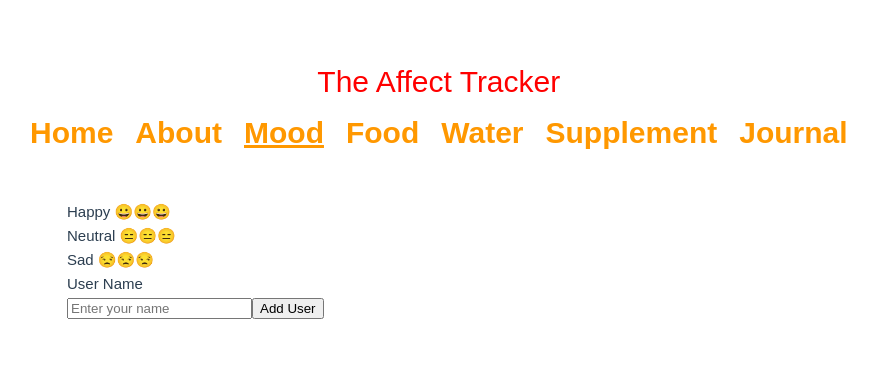
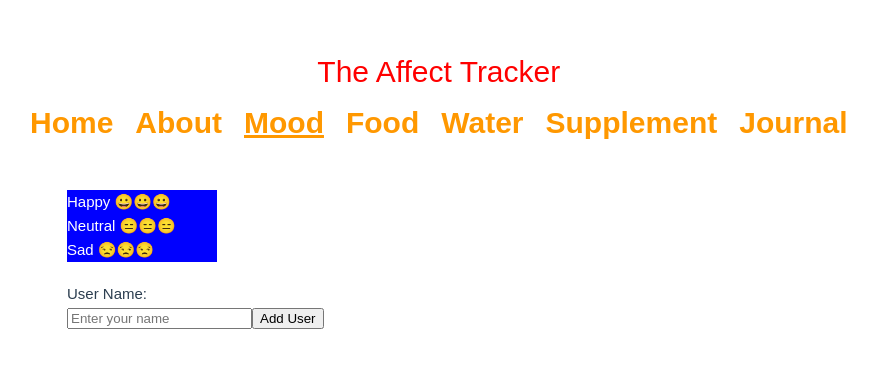
Before and after one commit to llcain/affecttracking, a Vue app in the folder Affect-Tracking-App/: page /chart in a window 1280 px wide. Shown: the part 211-578 px from the top of the page, without its empty margins (21-898 px from the left). Built offline with nearby package versions, Linux system fonts and the light colour scheme.

Commit message:
added background color to list item - made text color of list item white - created margin between legend and user name label

```diff
--- a/Affect-Tracking-App/src/pages/MoodChart.vue
+++ b/Affect-Tracking-App/src/pages/MoodChart.vue
@@ -17,7 +17,7 @@ ul.legend
   li Sad 😒😒😒
 
   div.max-w-submit
-    label.block.text-sm.font-medium.text-gray-700.mb-1 User Name
+    label.block.text-sm.font-medium.text-gray-700.mb-1 User Name:
     input(
       type="text"
       v-model="username"
@@ -29,11 +29,15 @@ ul.legend
 </template>
 
 <style scoped>
-ul.legend {
-  backgroundColor: blue;
+
+ul.legend li {
+  background-color: blue;
+  color: white;
+  list-style: none;
+  width: 150px;
 }
 
-ul.legend li {
-  list-style: none;
+ul.legend li:nth-child(3) {
+  margin-bottom: 20px;
 }
 </style>
```
